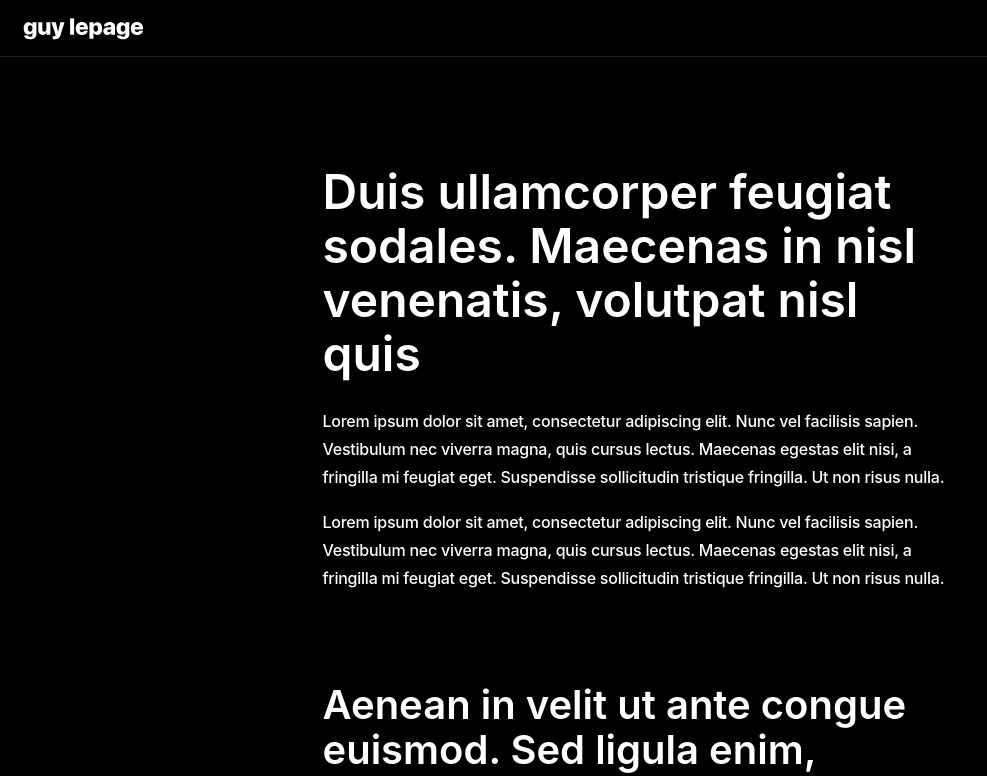
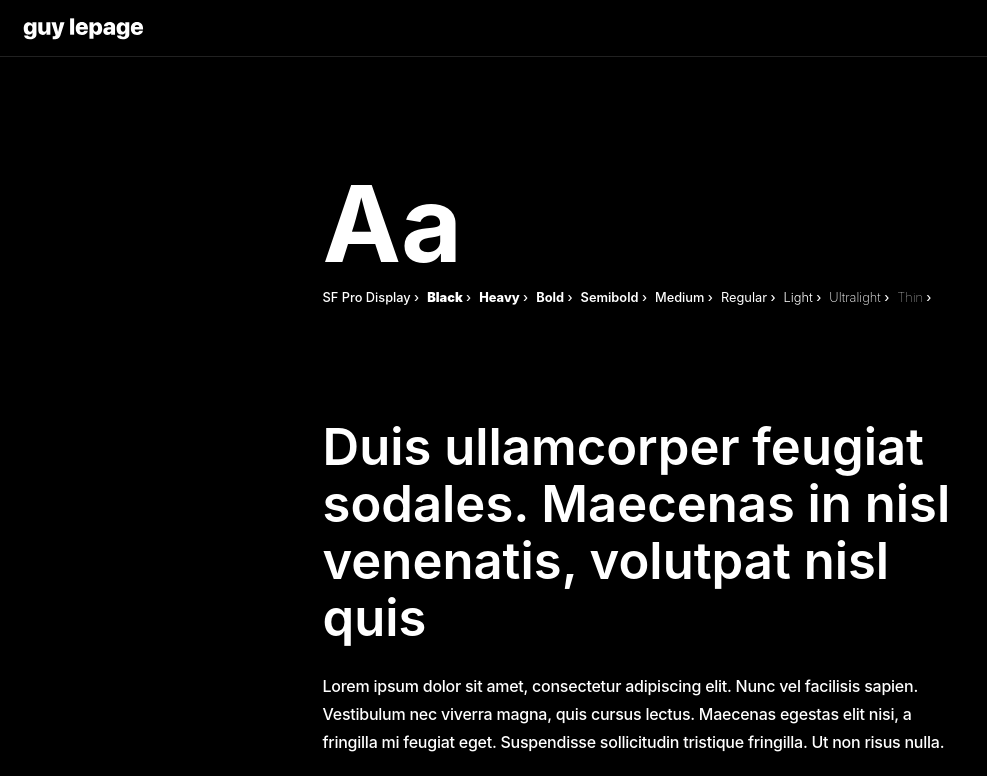
Before and after one commit to guylepage3/lepage.cc, a React (Create React App) app: page /pattern-library in a window 1280 px wide. Shown: the top 776 px of the page, without its empty margins (0-987 px from the left). Built offline with nearby package versions, Linux system fonts and the light colour scheme.

Commit message:
update to pattern library
Signed-off-by: Guy Lepage <guylepage3@gmail.com>

```diff
--- a/src/components/PatternLib.js
+++ b/src/components/PatternLib.js
@@ -23,6 +23,41 @@ class PatternLib extends Component {
         ">
         <div className="row">
           <div className="col-lg-9 col-xl-7 mx-auto">
+            <h1 className="display-1 text-white mb-1">
+              Aa
+            </h1>
+            <ul className="list-inline text-white small">
+              <li className="list-inline-item">
+                SF Pro Display ›
+              </li>
+              <li className="list-inline-item">
+                <span style={{ fontWeight: '900' }}>Black</span> ›
+              </li>
+              <li className="list-inline-item">
+                <span style={{ fontWeight: '800' }}>Heavy</span> ›
+              </li>
+              <li className="list-inline-item">
+                <span style={{ fontWeight: '700' }}>Bold</span> ›
+              </li>
+              <li className="list-inline-item">
+                <span style={{ fontWeight: '600' }}>Semibold</span> ›
+              </li>
+              <li className="list-inline-item">
+                <span style={{ fontWeight: '500' }}>Medium</span> ›
+              </li>
+              <li className="list-inline-item">
+                <span style={{ fontWeight: '400' }}>Regular</span> ›
+              </li>
+              <li className="list-inline-item">
+                <span style={{ fontWeight: '300' }}>Light</span> ›
+              </li>
+              <li className="list-inline-item">
+                <span style={{ fontWeight: '200' }}>Ultralight</span> ›
+              </li>
+              <li className="list-inline-item">
+                <span style={{ fontWeight: '100' }}>Thin</span> ›
+              </li>
+            </ul>
             <h1 className="text-white">
               Duis ullamcorper feugiat sodales. Maecenas in nisl venenatis, volutpat nisl quis
             </h1>
--- a/src/styles/App.css
+++ b/src/styles/App.css
@@ -87,40 +87,40 @@
 /* Large devices (desktops, 992px and up) */
 @media (min-width: 992px) {
   h1, .h1 {
-    font-size: 3rem; /* == 48px */
+    font-size: 3.1727rem; /* == 50.7632px */
     margin-top: 6.75rem!important; /* == 108px */
   }
   h2, .h2 {
-    font-size: 2.5rem; /* == 40px */
+    font-size: 2.6438rem; /* == 42.3008px */
     margin-top: 5.625rem!important; /* == 90px */
   }
   h3, .h3 {
-    font-size: 2rem; /* == 32px */
+    font-size: 2.2032rem; /* == 35.2512px */
     margin-top: 4.5rem!important; /* == 72px */
   }
   h4, .h4 {
-    font-size: 1.75rem; /* == 28px */
+    font-size: 1.836rem; /* == 29.376px */
     margin-top: 3.9375rem!important; /* == 63px */
   }
   h5, .h5 {
-    font-size: 1.5rem; /* == 24px */
+    font-size: 1.53rem; /* == 24.48px */
     margin-top: 3.375rem!important; /* == 54px */
   }
   h6, .h6 {
-    font-size: 1.25rem; /* == 20px */
+    font-size: 1.275rem; /* == 20.4px */
     margin-top: 2.8125rem!important; /* == 45px */
   }
   .display-1 {
-    font-size: 6rem; /* == 96px */
+    font-size: 6.5788rem; /* == 105.2608px */
   }
   .display-2 {
-    font-size: 5.5rem; /* == 88px */
+    font-size: 5.4823rem; /* == 87.7168px */
   }
   .display-3 {
-    font-size: 4.5rem; /* == 72px */
+    font-size: 4.5686rem; /* == 73.0976px */
   }
   .display-4 {
-    font-size: 3.5rem; /* == 56px */
+    font-size: 3.8072rem; /* == 60.9152px */
   }
   .navbar-brand {
     margin-left: 0;
```
